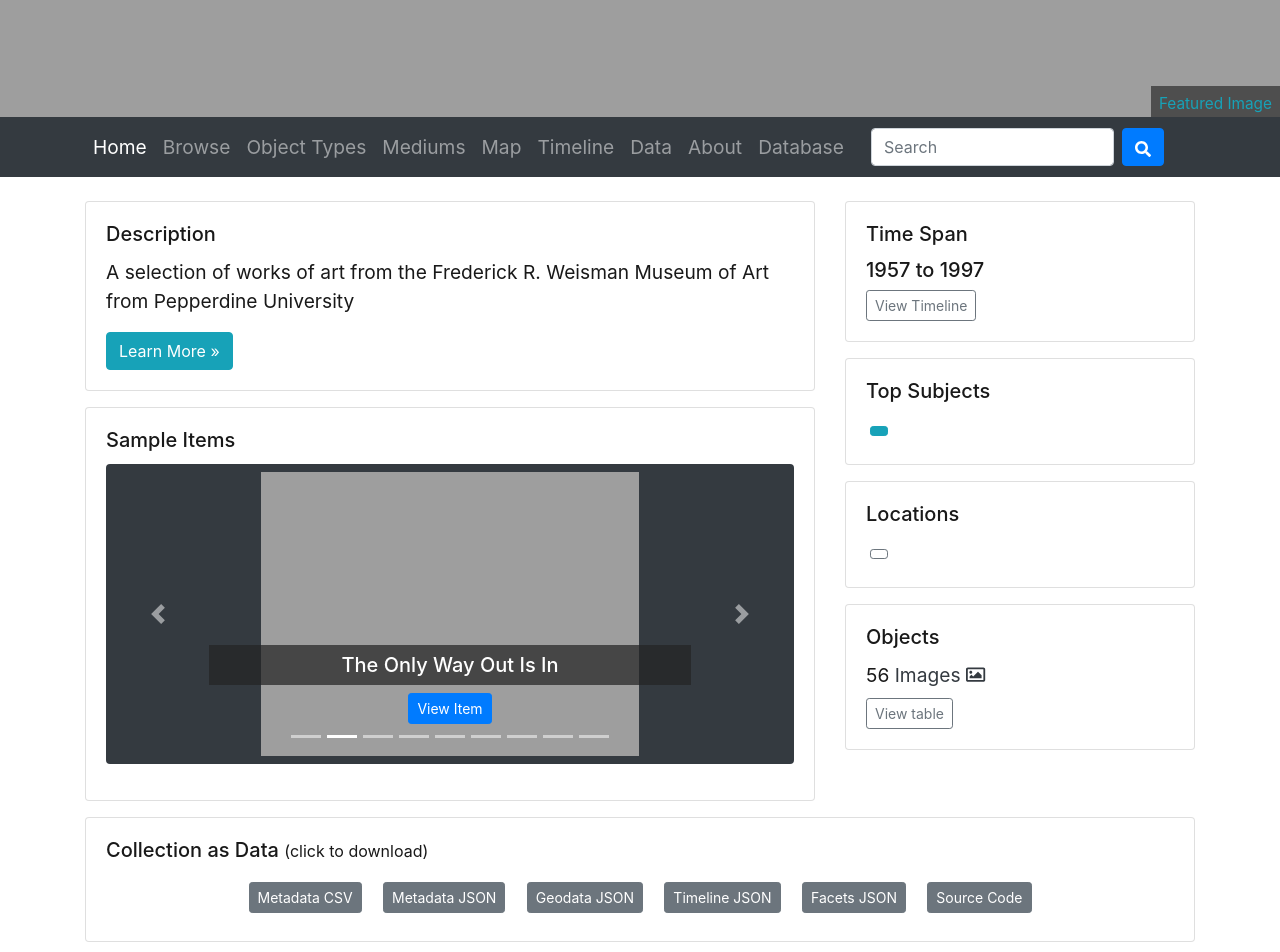
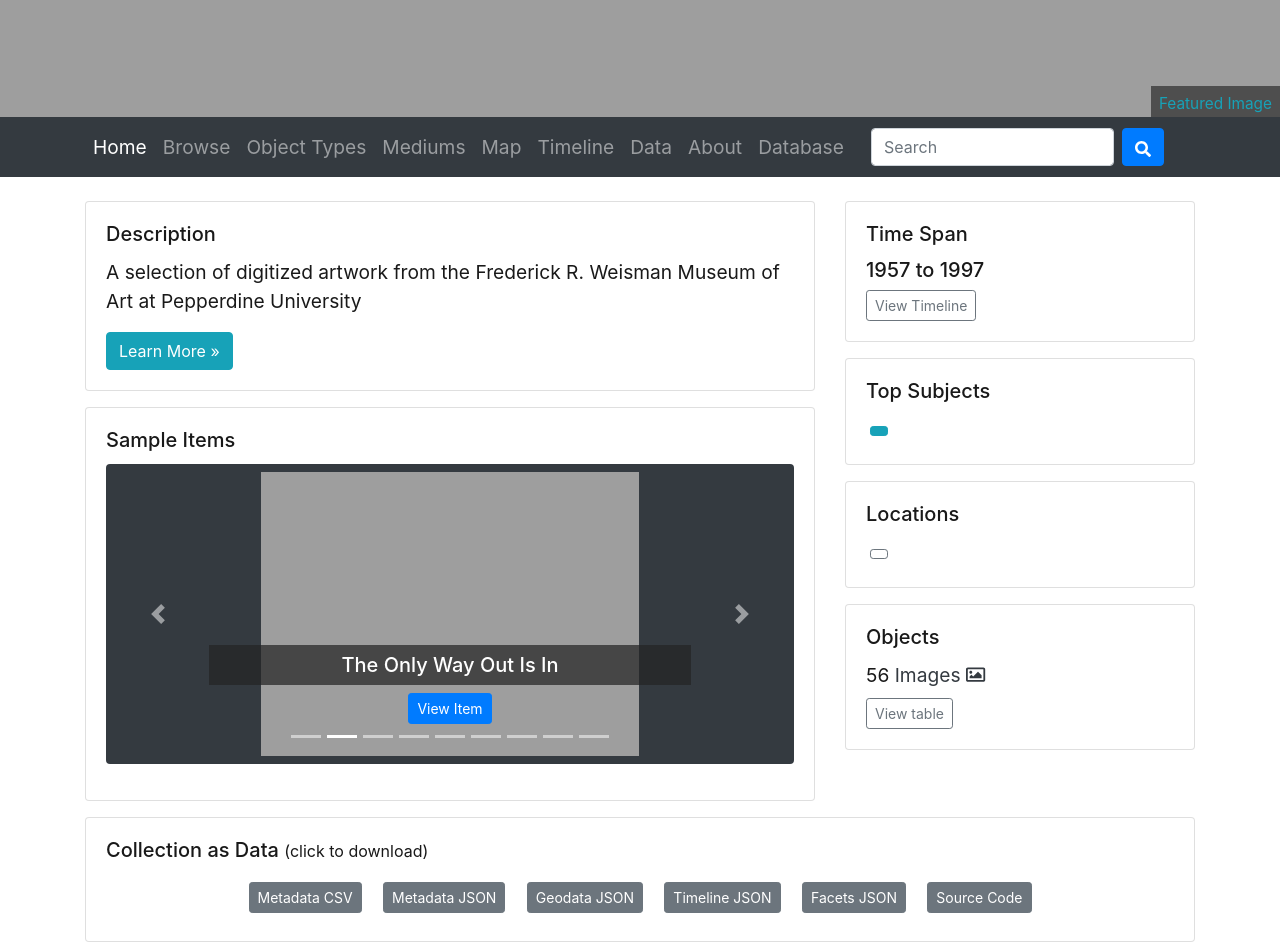
Before and after one commit to gdo390/pepperdine, a Jekyll site: the page built from index.md, in a window 1280 px wide and 1400 px high, scrolled down 549 px. Shown: the top 952 px of the window. Built offline with Jekyll 4.4.1, drawn with Linux system fonts in a browser that asks for light colours; some of the changed text lies outside the part shown.

Commit message:
Update _config.yml

```diff
--- a/_config.yml
+++ b/_config.yml
@@ -20,10 +20,10 @@ source-code: https://github.com/gdo390/pepperdine
 # title of site appears in banner
 title: Frederick R. Weisman Museum of Art Collection
 # tagline, a short phrase that will appear throughout the site in the top banner
-tagline: Digital Collection featuring a selection of artwork
+tagline: Digital Collection featuring pieces from the Weisman Museum of Art
 # description appears in meta tags and other locations
 # this description might appear in search result lists, keep around 160 characters max
-description: "A selection of works of art from the Frederick R. Weisman Museum of Art from Pepperdine University"
+description: "A selection of digitized artwork from the Frederick R. Weisman Museum of Art at Pepperdine University"
 # keywords, a short list of subjects describing the collection, separated by semicolon, to appear in rich markup
 keywords: art;art history;Pepperdine University;Weisman Museum
 # creator of the digital collection, to appear in meta tags; we typically use our GitHub usernames but feel free to just use your name
```
